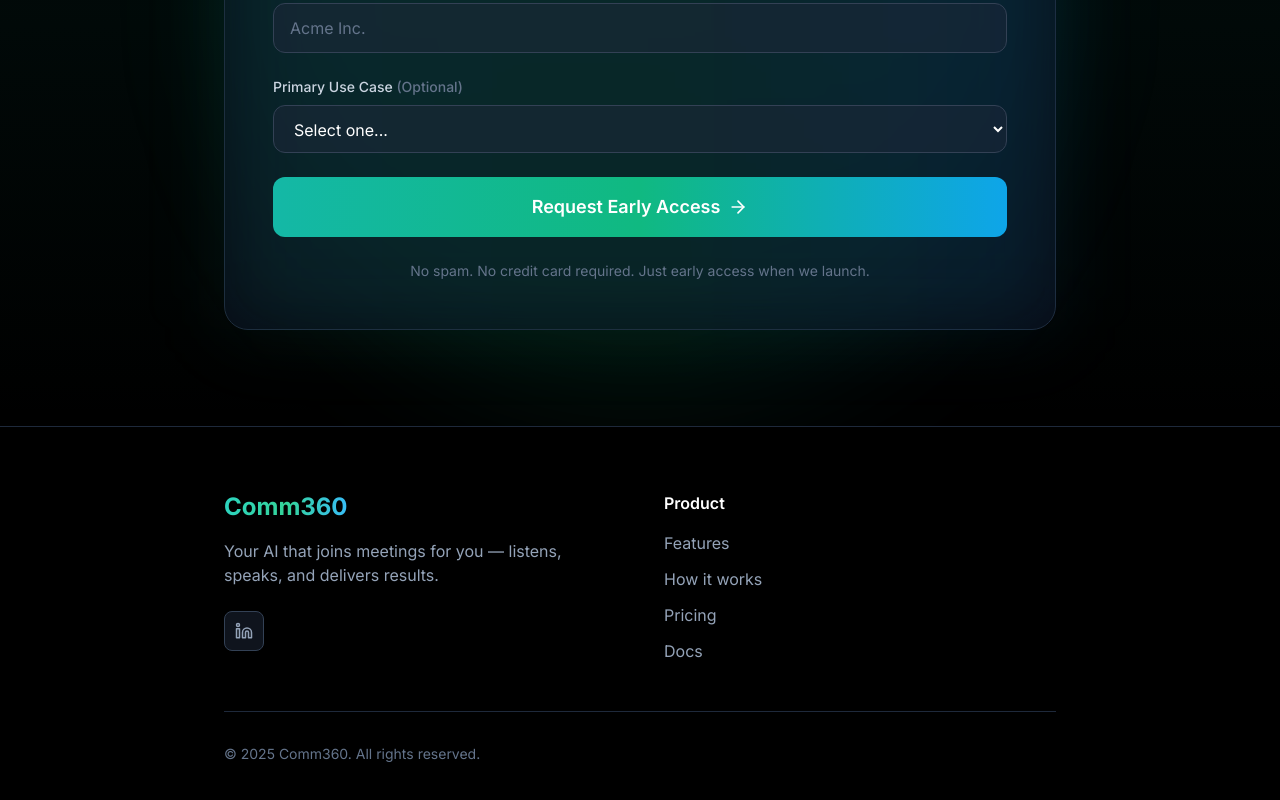
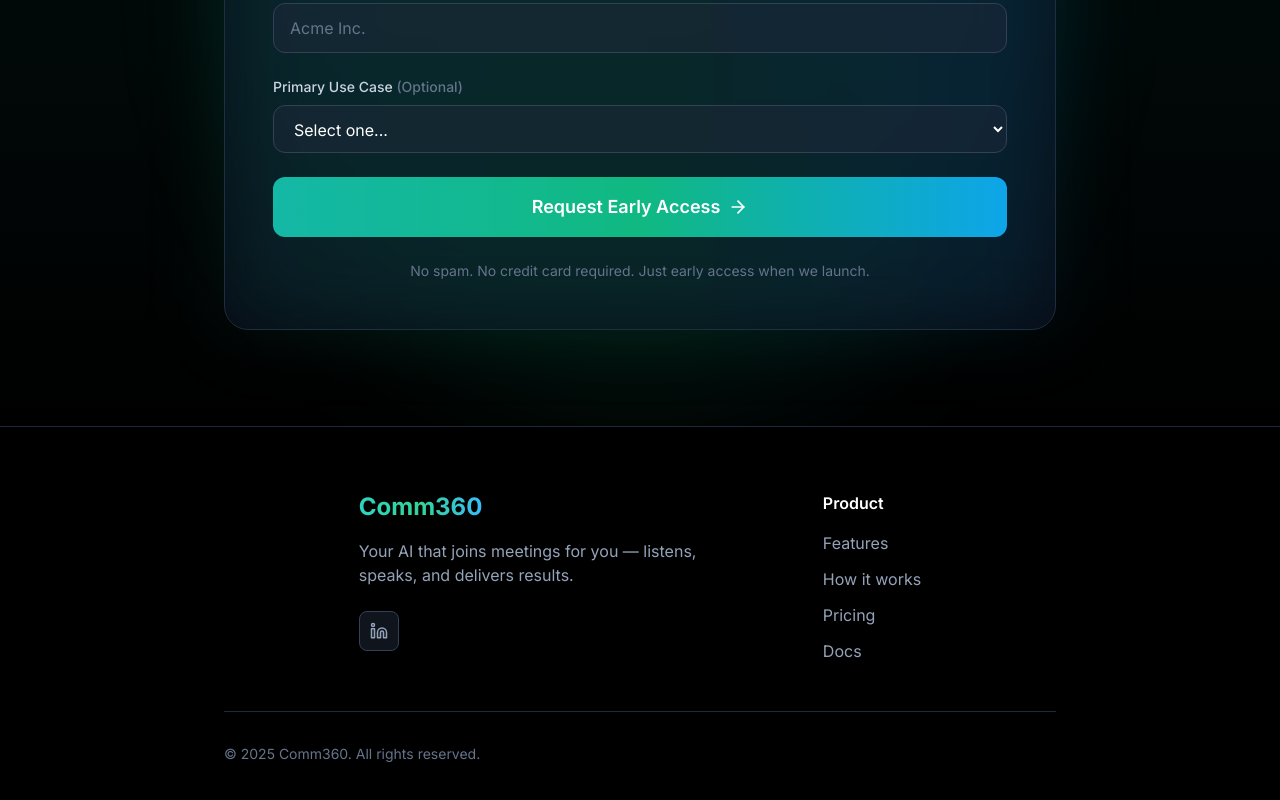
Before and after one commit to ishaan1011/LandingPage, a React (Vite) app: page / in a window 1280 px wide. Shown: the part 5362-6162 px from the top of the page. Built offline with nearby package versions, Linux system fonts and the light colour scheme; no server answers.

Commit message:
Updating Footer - 3

```diff
--- a/src/components/Footer.jsx
+++ b/src/components/Footer.jsx
@@ -19,9 +19,9 @@
   return (
     <footer className="relative border-t border-slate-800 bg-black">
       <div className="max-w-4xl mx-auto px-6 lg:px-8 py-16">
-        <div className="grid grid-cols-1 md:grid-cols-2 gap-12 mb-12">
+        <div className="flex flex-col md:flex-row md:justify-center md:items-start gap-12 md:gap-20 mb-12">
           {/* Logo & Description */}
-          <div className="col-span-2 md:col-span-1">
+          <div>
             <a href="/" className="text-2xl font-bold text-gradient mb-4 inline-block">
               Comm360
             </a>
```
